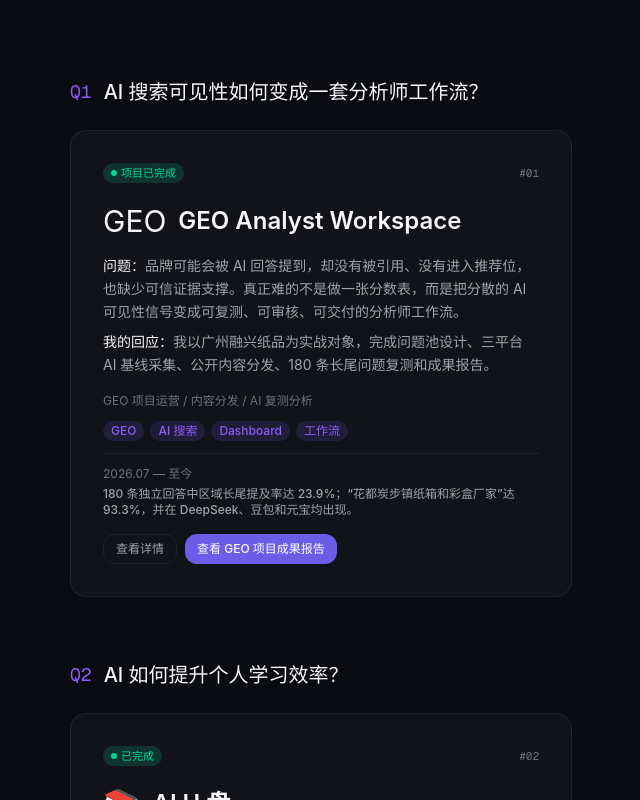
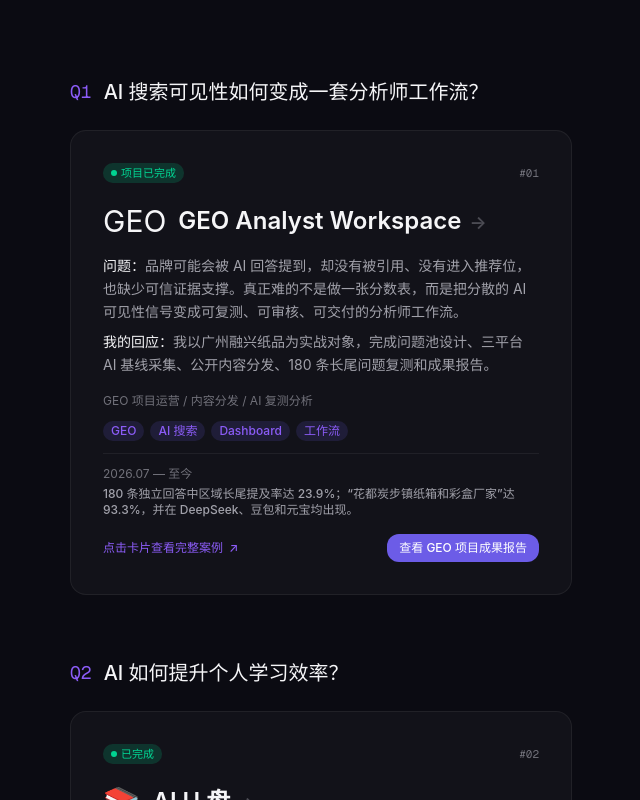
Before and after one commit to gry050820-ctrl/portfolio, a Next.js app: page / in a window 1280 px wide. Shown: the part 1900-2700 px from the top of the page, without its empty margins (60-700 px from the left). Built offline with nearby package versions, Linux system fonts and the light colour scheme.

Commit message:
fix: make project cards fully clickable

```diff
--- a/src/components/lab/ProjectCard.tsx
+++ b/src/components/lab/ProjectCard.tsx
@@ -69,7 +69,7 @@ export function ProjectCard({ project, index }: ProjectCardProps) {
     <div ref={ref}>
       <motion.article
         className={cn(
-          "group block rounded-lg border border-border bg-bg-secondary p-6 md:p-8",
+          "group relative block cursor-pointer rounded-lg border border-border bg-bg-secondary p-6 md:p-8",
           "transition-all duration-300 ease-out",
           "hover:bg-bg-hover hover:border-border-hover hover:-translate-y-1",
         )}
@@ -77,6 +77,15 @@ export function ProjectCard({ project, index }: ProjectCardProps) {
         animate={inView ? { opacity: 1, y: 0 } : {}}
         transition={{ duration: 0.5, delay: 0.15 + index * 0.1, ease: "easeOut" }}
       >
+        <a
+          href={getPath(`/project/${project.slug}`)}
+          aria-label={`查看 ${project.name} 完整案例`}
+          className="absolute inset-0 z-0 rounded-lg focus-visible:outline-none focus-visible:ring-2 focus-visible:ring-brand-light focus-visible:ring-offset-2 focus-visible:ring-offset-bg-primary"
+        >
+          <span className="sr-only">查看 {project.name} 完整案例</span>
+        </a>
+
+        <div className="relative z-10 pointer-events-none">
           {/* Status + Project number */}
           <div className="flex items-center justify-between mb-5">
             <span
@@ -103,15 +112,18 @@ export function ProjectCard({ project, index }: ProjectCardProps) {
           </div>
 
           {/* Icon + Project name — prominent identity */}
-      <a href={getPath(`/project/${project.slug}`)} className="flex items-center gap-3 mb-4">
+          <div className="flex items-center gap-3 mb-4">
             <span className="text-3xl shrink-0">{project.coverIcon}</span>
             <h3 className="text-xl md:text-2xl font-semibold text-text-primary group-hover:text-brand-light transition-colors leading-tight">
               {project.name}
-          <span className="ml-2 text-text-tertiary opacity-0 group-hover:opacity-100 transition-opacity text-lg">
+              <span
+                className="ml-2 text-text-tertiary opacity-60 group-hover:opacity-100 transition-opacity text-lg"
+                aria-hidden="true"
+              >
                 →
               </span>
             </h3>
-      </a>
+          </div>
 
           {/* Conflict — the hook */}
           <p className="text-sm text-text-secondary leading-relaxed mb-2">
@@ -147,13 +159,12 @@ export function ProjectCard({ project, index }: ProjectCardProps) {
                 {project.result}
               </p>
             )}
-        <div className="mt-4 flex flex-wrap gap-2">
-          <a
-            href={getPath(`/project/${project.slug}`)}
-            className="inline-flex items-center rounded-md border border-border px-3 py-1.5 text-xs font-medium text-text-secondary transition-colors hover:border-border-hover hover:text-text-primary"
-          >
-            查看详情
-          </a>
+            <div className="mt-4 flex flex-wrap items-center justify-between gap-3">
+              <span className="inline-flex items-center gap-1.5 text-xs font-medium text-brand-light transition-colors group-hover:text-white">
+                点击卡片查看完整案例
+                <span aria-hidden="true">↗</span>
+              </span>
+              <div className="relative z-20 flex flex-wrap gap-2 pointer-events-auto">
                 {project.resources?.map((resource) => (
                   <a
                     key={resource.href}
@@ -167,6 +178,8 @@ export function ProjectCard({ project, index }: ProjectCardProps) {
                 ))}
               </div>
             </div>
+          </div>
+        </div>
       </motion.article>
     </div>
   );
```
Lines whose indentation alone changed are shown as unchanged.
